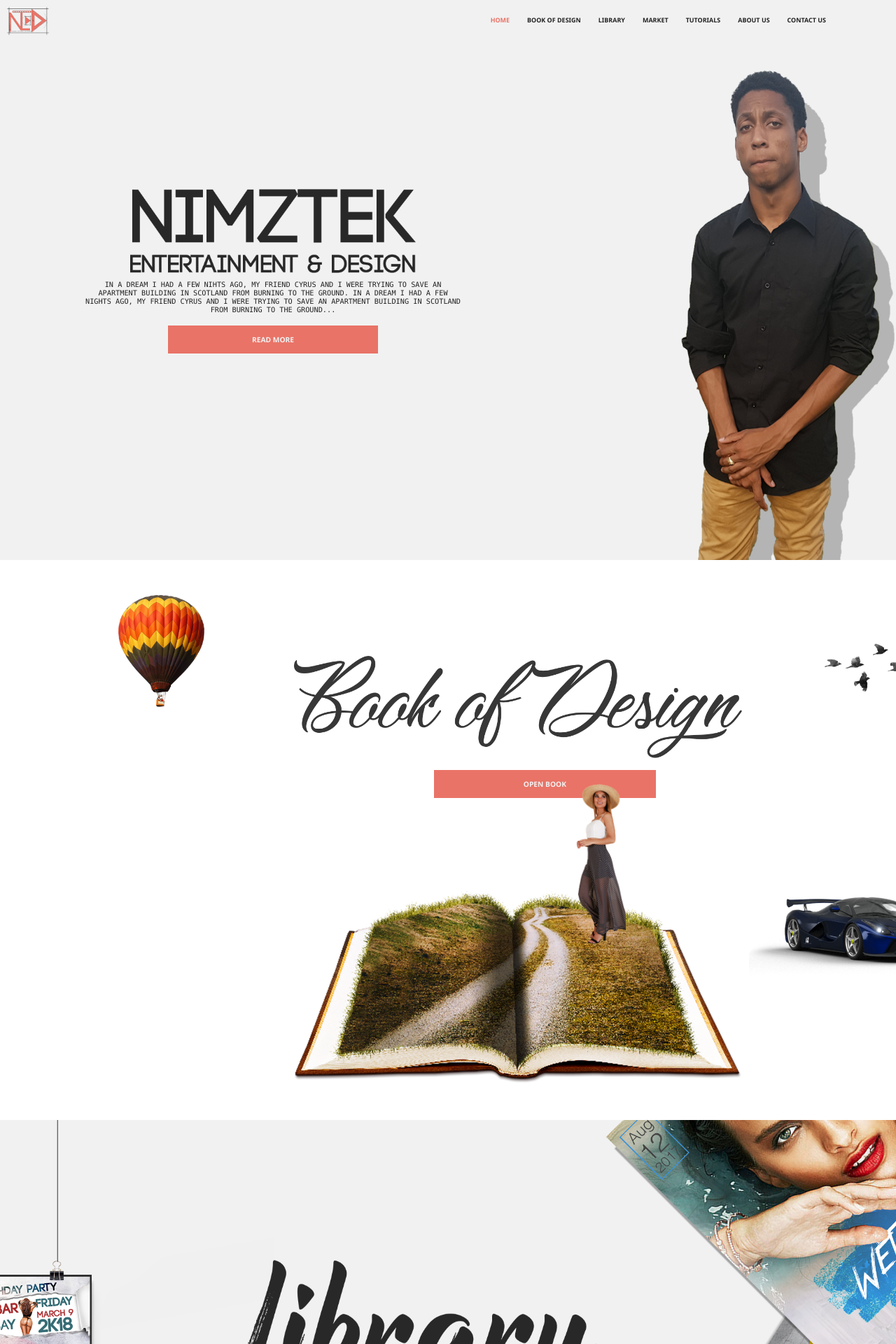
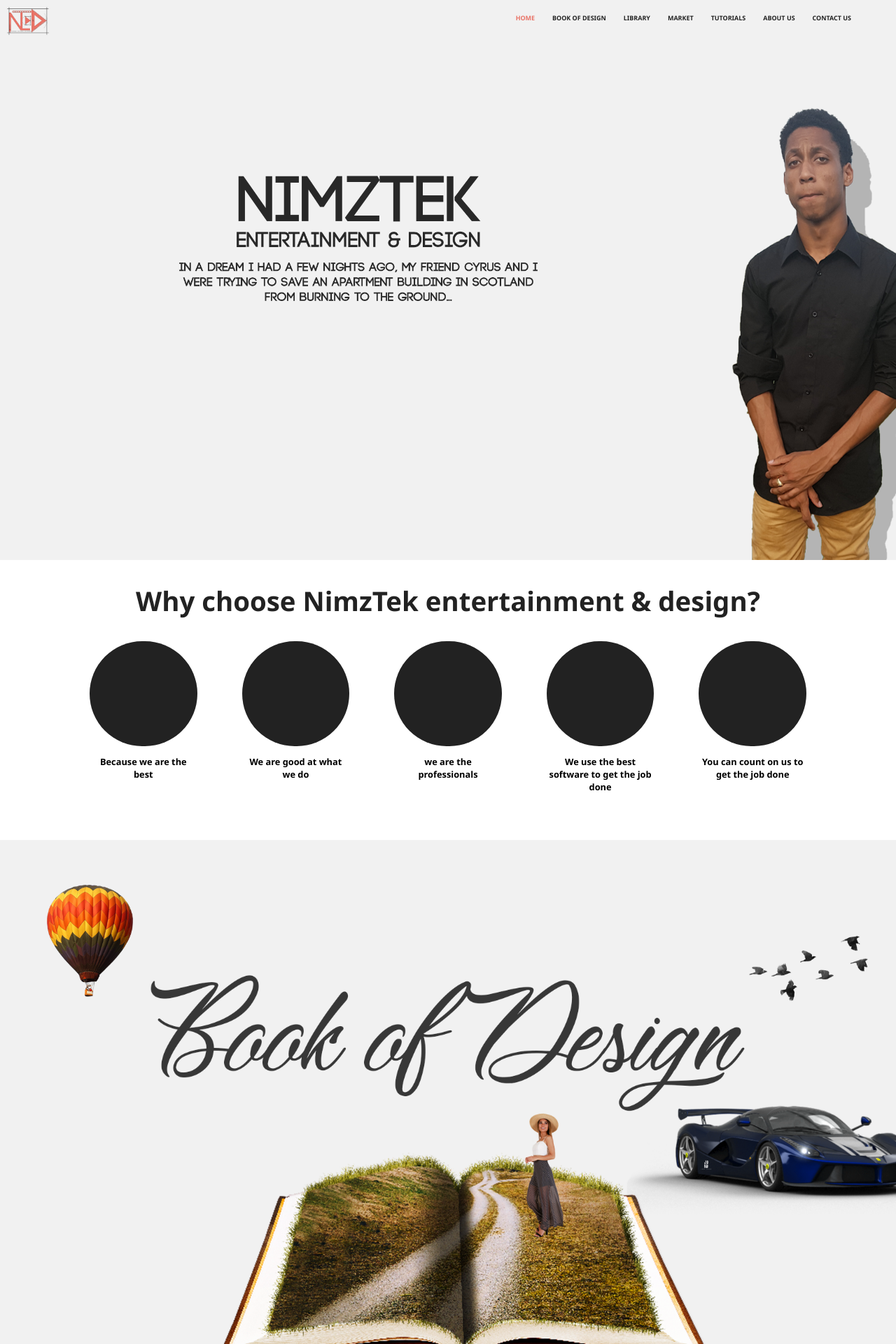
Before and after one commit to nimrodsalabie/nimzteked, a PHP site: page / in a window 1280 px wide. Shown: the top 1920 px of the page at 70% size. Run offline with PHP 8.4, Linux system fonts and the light colour scheme.

Commit message:
Add files via upload

```diff
--- a/index.css
+++ b/index.css
@@ -6,6 +6,9 @@ html,body{
 	margin: 0;
 	width: 100%;
 	height: 100%;
+	font-family: "Segoe UI";
+	text-align: center;
+	font-size: 1vw;
 }
 
 ::-webkit-scrollbar{
@@ -24,7 +27,33 @@ a{
 	text-decoration: none;
 }
 
+button{
+	border: none;
+	color: #f1f1f1;
+	background: #e97367;
+	font-family: "Segoe UI";
+	text-transform: uppercase;
+	font-size: 0.8vw;
+	width: 30%;
+	height: 35px;
 
+}
+
+button:hover{
+	background: #222222;
+	cursor: pointer;
+}
+
+h1{
+	font-size: 3vw;
+	color: #222222;
+	font-family: "Segoe UI";
+	text-align: center;
+}
+
+
+
+@media screen and (max-width: 1920px) and (max-height: 1080px){
 
 #header{
 	width: 100%;
@@ -41,12 +70,14 @@ a{
 	width: 100%;
 	height: 60px;
 	transition: all 0.5s;
+
 }
 
 .sectionpages{
 	width: 100%;
 	height: 100%;
 	overflow: hidden;
+	background: #F1F1F1;
 }
 
 #logo{
@@ -58,16 +89,45 @@ a{
 }
 
 #landingscreen{
-	background: #f1f1f1;
+	background: url(landingpagebg.png) no-repeat center;
+	background-size: cover;
+	background-attachment: fixed;
+	position: relative;
+
+}
+#bookofdesign{
+	background: url(bodbg2.png) no-repeat center;
+	background-size: cover;
+	background-attachment: fixed;
+	position: relative;
+}
+#library{
+	background: url(librarybg2.png) no-repeat center;
+	background-size: cover;
+	background-attachment: fixed;
+	position: relative;
+}
+#aboutus{
+	background: url(aboutbg.png) no-repeat center;
+	background-size: cover;
+	background-attachment: fixed;
+	position: relative;
 }
 
 #navlist{
 	height: 40%;
 	vertical-align:middle;
-	margin-right: 100px;
+	margin-right: 5%;
 	float: right;
 	list-style: none;
 	line-height: 25px;
+}
+
+.contextpages{
+	background: #ffffff;
+	width: 100%;
+	height: 50%;
+	overflow: hidden;
 }
 
 #navlist li{
@@ -76,7 +136,6 @@ a{
 	font-size: 0.7vw;
 	color: #222222;
 	font-family: "Segoe UI";
-	font-style: bold;
 }
 #navlist #homebtn{
 	color: #e97367;
@@ -89,32 +148,14 @@ a{
 
 }
 
-#nimz1{
-	width: 500px;
-	height: 1000px;
-	background: url(nimzshadow.png) no-repeat center;
-	background-size: contain;
-	float: right;
-	transform: translateY(100px) translateX(60px);
-
-}
-
-#ntekhold{
-	width: 120%;
-	height: 400px;
-	float: left;
-	transform: translateX(-780px) translateY(130px);
-	padding: 30px;
-	overflow: hidden;
-
-
-}
 
 #ntekword{
-	width: 100%;
-	height: 30%;
-	background: url(nimztekword.png) no-repeat center;
+	width: 40%;
+	height: 50%;
+	background: url(nimztekword3.png) no-repeat center;
 	background-size: contain;
+	margin-left: 20%;
+	margin-top: 11%;
 }
 
 #ntekdes{
@@ -129,17 +170,6 @@ a{
 }
 
 #readmorebtn1{
-	width: 50%;
-	height: 40px;
-	font-family: "Segoe UI";
-	text-transform: uppercase;
-	color: #f1f1f1;
-	font-size: 0.8vw;
-	background: #e97367;
-	align-self: center;
-	margin-left: 100px;
-	transform: translateY(75px) translateX(50px);
-	border: none;
 }
 
 #landingscreen a, #library a, #bookofdesign a{
@@ -160,95 +190,34 @@ a{
 	transform: translateY(50px) translateX(420px);
 }
 
-#bod1{
-	width: 100%;
-	height: 100%;
-	background: url(bod1.png) no-repeat center;
-	background-size: contain;
-	transform: translateY(400px) translateX(0px);
-}
 #bod2{
-	width: 50%;
-	height: 50%;
+	width: 20%;
+	height: 20%;
 	background: url(bod2.png) no-repeat center;
 	background-size: contain;
-	transform: translateY(-400px) translateX(-350px);
+	margin-top: 5%;
 }
 
-#bod3{
-	width: 110%;
-	height: 110%;
-	background: url(bod3.png) no-repeat center;
-	background-size: contain;
-	transform: translateY(400px) translateX(1000px);
-}
 
-#bod4{
-	width: 50%;
-	height: 50%;
-	background: url(bod4.png) no-repeat center;
-	background-size: contain;
-	transform: translateY(-350px) translateX(100px);
-}
-
-#bod5{
-	width: 260%;
-	height: 260%;
-	background: url(bod5.png) no-repeat center;
-	background-size: contain;
-	transform: translateY(180px) translateX(-540px);
-}
 
 #bodbtn1{
-	width: 180%;
+	width: 30%;
 	height: 40px;
 	font-family: "Segoe UI";
 	text-transform: uppercase;
 	color: #f1f1f1;
 	font-size: 0.8vw;
-	background: #e97367;
 	align-self: center;
-	margin-left: 100px;
-	transform: translateY(200px) translateX(-650px);
-	border: none;
 }
 
 
 
-#library,#tutorials,#contactus{
+#tutorials,#contactus{
 	background: #f1f1f1;
 	overflow: hidden;
 	/*box-shadow: 0px 0px 5px rgba(0,0,0,0.2);*/
 }
 
-#library1{
-	width: 700px;
-	height: 800px;
-	background: url(library2.png) no-repeat center;
-	background-size: contain;
-	float: right;
-	transform: translateY(200px) translateX(100px);
-
-}
-#library2{
-	width: 700px;
-	height: 800px;
-	background: url(library1.png) no-repeat center;
-	background-size: contain;
-
-	transform: translateY(-500px) translateX(50px);
-
-}
-
-#library3{
-	width: 700px;
-	height: 800px;
-	background: url(library3.png) no-repeat center;
-	background-size: contain;
-
-	transform: translateY(200px) translateX(-1000px);
-
-}
 
 #libraryword{
 	width: 90%;
@@ -259,27 +228,14 @@ a{
 }
 
 #librarybtn1{
-	width: 50%;
+	width: 30%;
 	height: 40px;
 	font-family: "Segoe UI";
 	text-transform: uppercase;
-	color: #f1f1f1;
 	font-size: 0.8vw;
 	background: #e97367;
 	align-self: center;
-	margin-left: 100px;
-	transform: translateY(200px) translateX(40px);
 	border: none;
-}
-
-#nimz2{
-	width: 500px;
-	height: 1000px;
-	background: url(about1.png) no-repeat center;
-	background-size: contain;
-	float: right;
-	transform: translateY(100px) translateX(60px);
-
 }
 
 #aboutusword{
@@ -365,3 +321,57 @@ a{
 	transform: translateX(245%);
 
 }
+
+#profilehold{
+	display: grid;
+	grid-auto-rows: 200px;
+	grid-template-columns: repeat(2, 0.3fr);
+	grid-column-gap: 20em;
+	justify-content: center;
+
+}
+.personreadmore{
+	width: 60%;
+	margin-left: 0%;
+}
+
+#statshold{
+	display: grid;
+	grid-auto-rows: 200px;
+	grid-template-columns: repeat(5, 0.15fr);
+	grid-column-gap: 5em;
+	justify-content: center;
+
+
+}
+
+.statspic{
+	width: 100%;
+	height: 150px;
+	background: #222222;
+	border-radius: 100px;
+
+}
+
+.sinfohold{
+	justify-content: center;
+	font-size: 1vw;
+
+}
+
+}
+
+@media screen and (max-width: 1080px) and (max-height: 3600px){
+	.sectionpages{
+	width: 100%;
+	height: 60%;
+	overflow: hidden;
+	background: #F1F1F1;
+}
+	.contextpages{
+	background: #ffffff;
+	width: 100%;
+	height: 40%;
+	overflow: hidden;
+}
+}
--- a/index.html
+++ b/index.html
@@ -27,52 +27,117 @@
 		</div>
 
 		<section id="landingscreen" class="sectionpages">
-			<div id="nimz1"/>
-			<div id="ntekhold">
+
 				<div id="ntekword" />
-				<p id="ntekdes">In a dream I had a few nihts ago, my friend Cyrus and I were trying to save an apartment building in Scotland from burning to the ground. In a dream I had a few nights ago, my friend Cyrus and I were trying to save an apartment building in Scotland from burning to the ground...</p>
 
-			</div>
-			<a href="aboutus.html"><button id="readmorebtn1" ><b>read more</b></button></a>
 
 
 		</section>
 
+		<section class="contextpages">
+			<h1>Why choose NimzTek entertainment & design?</h1>
+			<section id="statshold">
+			<div class="sinfohold">
+				<div class="statspic"></div>
+				<p class="statsdes">
+					<b>Because we are the best</b>
+			    </p>
+			</div>
+
+				<div class="sinfohold">
+				<div class="statspic"></div>
+				<p class="statsdes">
+					<b>We are good at what we do</b>
+			    </p>
+			</div>
+
+				<div class="sinfohold">
+				<div class="statspic"></div>
+				<p class="statsdes">
+					<b>we are the professionals</b>
+			    </p>
+			</div>
+
+				<div class="sinfohold">
+				<div class="statspic"></div>
+				<p class="statsdes">
+					<b>We use the best software to get the job done</b>
+			    </p>
+			</div>
+
+				<div class="sinfohold">
+				<div class="statspic"></div>
+				<p class="statsdes">
+					<b>You can count on us to get the job done</b>
+			    </p>
+			</div>
+				</section>
+		</section>
+
 		<section id="bookofdesign" class="sectionpages">
+			<div id="bod2"/>
 
+		</section>
 
-			<div id="bodword"/>
-			<div id="bod1"/>
-			<div id="bod2"/>
-			<div id="bod3"/>
-			<div id="bod4"/>
-			<a href="bookofdesign.html"><button id="bodbtn1" ><b>open book</b></button></a>
-			<div id="bod5"/>
+		<section class="contextpages">
+			<h1>Our Work</h1>
+		    <a href="bookofdesign.html"><button id="bodbtn1" ><b>open book</b></button></a>
 		</section>
 
 		<section id="library" class="sectionpages">
-			<div id="library1"/>
-			<div id="library2"/>
-			<div id="library3"/>
-			<div id="libraryword"/>
-			<a href="library.html"><button id="librarybtn1" ><b>open library</b></button></a>
+		</section>
+
+
+		<section class="contextpages">
+			<h1>Everything we did</h1>
+		     <a href="library.html"><button id="librarybtn1" ><b>open library</b></button></a>
 		</section>
 
 		<section id="market" class="sectionpages">
 
 		</section>
 
+		<section class="contextpages">
+			<a href="market.html"><button id="librarybtn1" ><b>open market</b></button></a>
+		</section>
+
 		<section id="tutorials" class="sectionpages">
 
 		</section>
 
-		<section id="aboutus" class="sectionpages">
-			<div id="nimz2"/>
-			<div id="aboutusword"/>
-			<a href="aboutus.html"><button id="aboutusbtn1" ><b>read more</b></button></a>
+		<section class="contextpages">
+			<a href="tutorials.html"><button id="librarybtn1" ><b>open tutorials</b></button></a>
 		</section>
 
-		<section id="contactus" class="sectionpages">
+		<section id="aboutus" class="sectionpages">
+
+		</section>
+
+		<section class="contextpages">
+			<h1>Our Team</h1>
+			<section id="profilehold">
+			<div class="infohold">
+				<div class="propic"></div>
+				<p class="personname">
+					<b>Nimrod Salabie</b>
+			    </p>
+				<p class="persondes">
+					jsgjfgjzsv zfzsehj bzdsuj kdrfu usj s  svs s  vsvbsv s b s busd budbuk bkd bksd bkbksd  bksd bksdk sdkhfjdj zsjbfzjz zfjzz fz fz fzf zfjzmKzjks djsfjs jsz djgb zjsdbfuz zd zdjf gzfvfg nzdgjzd zg fnjz nsj bdgvJD vdzdvhdzd ghdzd Vdh DVHDH...
+			    </p>
+				<button class="personreadmore"><b>read more</b></button>
+			</div>
+
+				<div class="infohold">
+				<div class="propic"></div>
+				<p class="personname">
+					<b>Gregory Blake</b>
+			    </p>
+				<p class="persondes">
+					jsgjfgjzsv zfzsehj bzdsuj kdrfu usj s  svs s  vsvbsv s b s busd budbuk bkd bksd bkbksd  bksd bksdk sdkhfjdj zsjbfzjz zfjzz fz fz fzf zfjzmKzjks djsfjs jsz djgb zjsdbfuz zd zdjf gzfvfg nzdgjzd zg fnjz nsj bdgvJD vdzdvhdzd ghdzd Vdh DVHDH...
+			    </p>
+				<button class="personreadmore"><b>read more</b></button>
+			</div>
+				</section>
 
 		</section>
 
@@ -110,6 +175,7 @@
 					navbg.style.background = "rgba(0,0,0,0)";
 				}
 
+				/*
 				if(posy > 750){
 					if(posy < 900){
 					navbg.style.background = "rgba(0,0,0,0)";
@@ -119,6 +185,8 @@
 				}else{
 					navbg.style.background = "#f1f1f1";
 				}
+
+				*/
 
 
 				//nimz.style.marginTop += "-100px";
--- a/library.html
+++ b/library.html
@@ -144,7 +144,7 @@
 
 		<section id="footer">
 
-			<ul id="navlist2">
+			<ul id="navlist2" >
 				<a href="index.html"><li id="homebtn2"><b>HOME</b></li></a>
 				<a href="bookofdesign.html"><li id="bodbtn2"><b>BOOK OF DESIGN</b></li></a>
 				<a href="library.html"><li id="librarybtn2"><b>LIBRARY</b></li></a>
```
Also changed, not shown: aboutbg.png (added), bodbg2.png (added), bookofdesign.html (line endings or trailing spaces), contactus.html (line endings or trailing spaces), landingpagebg.png (added), librarybg2.png (added), market.html (line endings or trailing spaces), nimztekword3.png (added).
